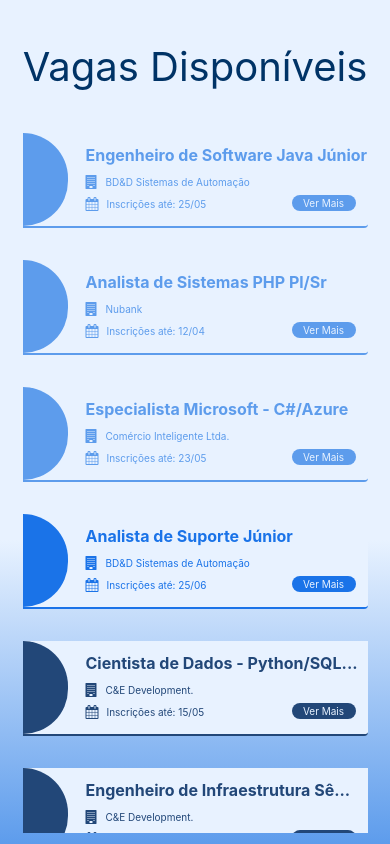
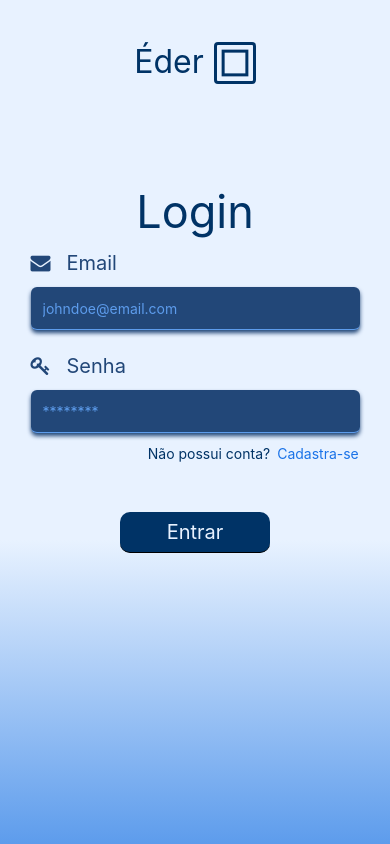
Before and after one commit to patrickfc17/Eder, a React Native app: screen / in a window 390 px wide. Built offline with nearby package versions, Linux system fonts and the light colour scheme.

Commit message:
:lipstick: Create Login page

```diff
--- a/App.js
+++ b/App.js
@@ -1,6 +1,7 @@
 import { StyleSheet, View } from 'react-native'
 import { LinearGradient } from 'expo-linear-gradient'
 import { HomePage } from './pages/HomePage'
+import { LoginPage } from './pages/LoginPage'
 import config from './styles.config'
 
 const { lighter, light } = config.colors
@@ -17,7 +18,7 @@ export default function App() {
         colors={[lighter, lighter, light]}
         locations={[locations.start, locations.middle, locations.end]}
         style={styles.container}>
-        <HomePage />
+        <LoginPage />
       </LinearGradient>
     </View>
   )
--- a/components/BotaoAzul.jsx
+++ b/components/BotaoAzul.jsx
@@ -3,7 +3,7 @@ import defaults from '../styles.config'
 
 const { lighter, dark, darker } = defaults.colors
 
-export const BotaoCadastrar = ({ texto }) => {
+export const BotaoAzul = ({ texto }) => {
   return (
     <View style={styles.label}>
       <View style={styles.botao}>
@@ -20,9 +20,8 @@ const styles = StyleSheet.create({
     paddingTop: 50,
   },
   botao: {
-    flex: 2,
+    flex: 1,
     width: 150,
-    height: 140,
     backgroundColor: darker,
     borderRadius: 10,
     borderBottomWidth: 1,
--- /dev/null
+++ b/components/LoginForm.jsx
@@ -0,0 +1,26 @@
+import { Form } from './Form'
+import { Input } from './Input'
+
+const inputs = [
+  {
+    label: 'Email',
+    icon: 'envelope',
+    placeholder: 'johndoe@email.com',
+  },
+  {
+    label: 'Senha',
+    icon: 'key',
+    placeholder: '********',
+    secureTextEntry: true,
+  },
+]
+
+export const LoginForm = () => {
+  return (
+    <Form title="Login">
+      {inputs.map((input, index) => (
+        <Input key={index} {...input} />
+      ))}
+    </Form>
+  )
+}
--- a/pages/CadastreSePage.jsx
+++ b/pages/CadastreSePage.jsx
@@ -3,7 +3,7 @@ import { Logo } from '../components/Logo'
 import { CadastreSeForm } from '../components/CadastreSeForm'
 import { Sugestao } from '../components/Sugestao'
 import { SafeAreaProvider, SafeAreaView } from 'react-native-safe-area-context'
-import { BotaoCadastrar } from '../components/BotaoAzul'
+import { BotaoAzul } from '../components/BotaoAzul'
 
 export const CadastreSePage = () => {
   return (
@@ -22,7 +22,7 @@ export const CadastreSePage = () => {
           />
         </View>
         <View>
-          <BotaoCadastrar texto="Cadastrar-se" />
+          <BotaoAzul texto="Cadastrar-se" />
         </View>
       </SafeAreaView>
     </SafeAreaProvider>
--- /dev/null
+++ b/pages/LoginPage.jsx
@@ -0,0 +1,46 @@
+import { StatusBar, StyleSheet, View } from 'react-native'
+import { Logo } from '../components/Logo'
+import { LoginForm } from '../components/LoginForm'
+import { Sugestao } from '../components/Sugestao'
+import { SafeAreaProvider, SafeAreaView } from 'react-native-safe-area-context'
+import { BotaoAzul } from '../components/BotaoAzul'
+
+export const LoginPage = () => {
+  return (
+    <SafeAreaProvider>
+      <SafeAreaView>
+        <StatusBar barStyle="default" />
+        <Logo />
+        <View style={styles.form}>
+          <LoginForm />
+        </View>
+        <View style={styles.sugestao}>
+          <Sugestao
+            message="Não possui conta?"
+            goto="Cadastra-se"
+            onNavigate={() => {}}
+          />
+        </View>
+        <View>
+          <BotaoAzul texto="Entrar" />
+        </View>
+      </SafeAreaView>
+    </SafeAreaProvider>
+  )
+}
+
+const styles = StyleSheet.create({
+  form: {
+    marginTop: 100,
+    marginBottom: 12,
+  },
+  sugestao: {
+    alignItems: 'flex-end',
+    width: '92%',
+  },
+  container: {
+    justifyContent: 'center',
+    alignItems: 'center',
+    flex: 1,
+  },
+})
```
